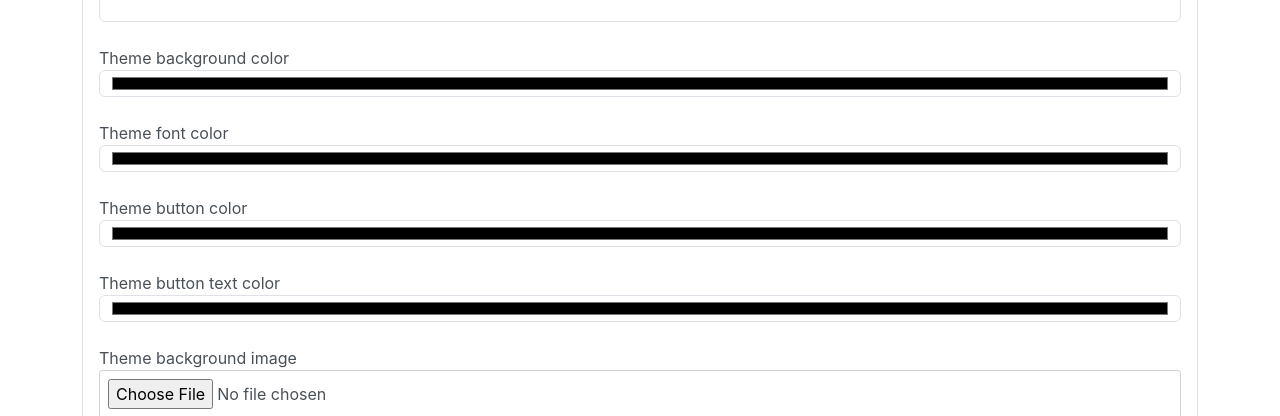
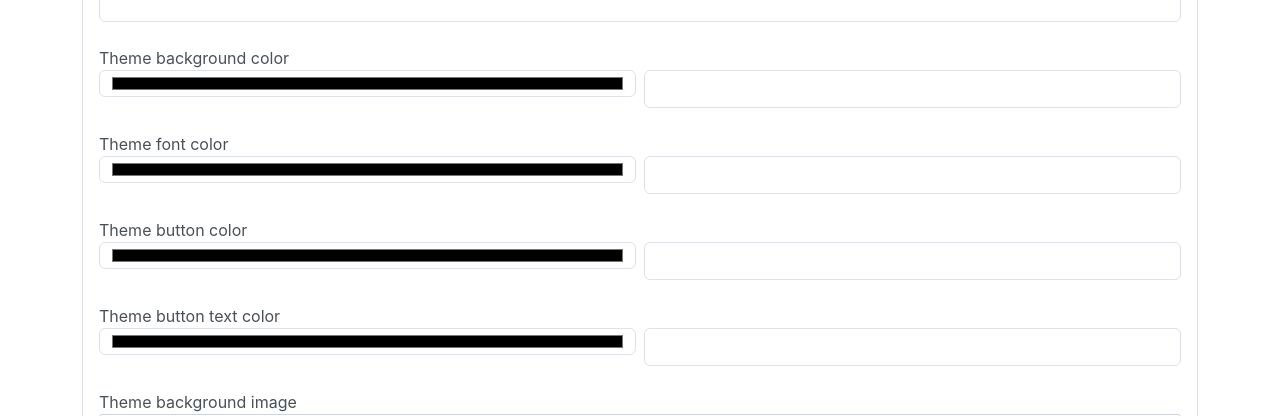
Before and after one commit to mailofdev/lyricalwings-admin, a React (Create React App) app: page /UI in a window 1280 px wide. Shown: the part 190-606 px from the top of the page. Built offline with nearby package versions, Linux system fonts and the light colour scheme; no server answers; the database is empty.

Commit message:
Added text input for theme colors

```diff
--- a/src/Screens/UI.js
+++ b/src/Screens/UI.js
@@ -19,28 +19,25 @@ const UI = () => {
     const fileInputRef = useRef(null);
     const [editId, setEditId] = useState(null); // Track the ID of the theme being edited
     const [loadingMessage, setLoadingMessage] = useState('');
-    const [appliedThemeId, setAppliedThemeId] = useState(null); // State to track applied theme ID
-
-
+    const [appliedTheme, setAppliedTheme] = useState(null); // State to track applied theme object
 
     useEffect(() => {
         fetchThemes();
-        const fetchAppliedThemeId = async () => {
+        const fetchAppliedTheme = async () => {
             try {
-                const snapshot = await get(ref(db, 'AppliedThemeId'));
+                const snapshot = await get(ref(db, 'AppliedTheme'));
                 if (snapshot.exists()) {
-                    setAppliedThemeId(snapshot.val());
+                    setAppliedTheme(snapshot.val());
                 } else {
-                    setAppliedThemeId(null);
+                    setAppliedTheme(null);
                 }
             } catch (error) {
-                console.error('Error fetching applied theme ID:', error);
+                console.error('Error fetching applied theme:', error);
             }
         };
 
-        fetchAppliedThemeId();
+        fetchAppliedTheme();
     }, []);
-
 
     const fetchThemes = async () => {
         try {
@@ -86,7 +83,7 @@ const UI = () => {
         }
 
         try {
-            setLoadingMessage("Saving themes...");
+            setLoadingMessage("Saving theme...");
             setLoading(true); // Start loading indicator
             const ThemesRef = ref(db, 'Themes');
             let newId;
@@ -162,13 +159,14 @@ const UI = () => {
 
     const applyThemeToUserWebsite = async (theme) => {
         try {
+            setLoadingMessage("Applying theme...");
             setLoading(true); // Start loading indicator
 
-            // Update applied theme ID in Firebase
-            await set(ref(db, 'AppliedThemeId'), theme);
+            // Update applied theme object in Firebase
+            await set(ref(db, 'AppliedTheme'), theme);
 
-            // Update state with applied theme ID
-            setAppliedThemeId(theme);
+            // Update state with applied theme object
+            setAppliedTheme(theme);
 
             setLoadingMessage("Theme applied successfully!");
         } catch (error) {
@@ -178,7 +176,6 @@ const UI = () => {
             setLoading(false); // Stop loading indicator
         }
     };
-
 
     return (
         <div className="container gap-4 d-flex flex-column">
@@ -198,6 +195,7 @@ const UI = () => {
 
                     <div>
                         <div>Theme background color</div>
+                        <div className="d-flex gap-2">
                             <InputText
                                 className="form-control"
                                 type="color"
@@ -206,10 +204,19 @@ const UI = () => {
                                 onChange={(e) => setThemeBGColor(e.target.value)}
                                 required
                             />
+                            <InputText
+                                className="form-control"
+                                type="text"
+                                value={themeBGColor}
+                                onChange={(e) => setThemeBGColor(e.target.value)}
+                                required
+                            />
+                        </div>
                     </div>
 
                     <div>
                         <div>Theme font color</div>
+                        <div className="d-flex gap-2">
                             <InputText
                                 className="form-control"
                                 type="color"
@@ -218,10 +225,19 @@ const UI = () => {
                                 onChange={(e) => setThemeFontColor(e.target.value)}
                                 required
                             />
+                            <InputText
+                                className="form-control"
+                                type="text"
+                                value={themeFontColor}
+                                onChange={(e) => setThemeFontColor(e.target.value)}
+                                required
+                            />
+                        </div>
                     </div>
 
                     <div>
                         <div>Theme button color</div>
+                        <div className="d-flex gap-2">
                             <InputText
                                 className="form-control"
                                 type="color"
@@ -230,10 +246,19 @@ const UI = () => {
                                 onChange={(e) => setThemeButtonColor(e.target.value)}
                                 required
                             />
+                            <InputText
+                                className="form-control"
+                                type="text"
+                                value={themeButtonColor}
+                                onChange={(e) => setThemeButtonColor(e.target.value)}
+                                required
+                            />
+                        </div>
                     </div>
 
                     <div>
                         <div>Theme button text color</div>
+                        <div className="d-flex gap-2">
                             <InputText
                                 className="form-control"
                                 type="color"
@@ -242,6 +267,14 @@ const UI = () => {
                                 onChange={(e) => setThemeButtonTextColor(e.target.value)}
                                 required
                             />
+                            <InputText
+                                className="form-control"
+                                type="text"
+                                value={themeButtonTextColor}
+                                onChange={(e) => setThemeButtonTextColor(e.target.value)}
+                                required
+                            />
+                        </div>
                     </div>
 
                     <div>
@@ -277,13 +310,10 @@ const UI = () => {
                                 variant="outline-info"
                                 onClick={() => applyThemeToUserWebsite(theme)}
                                 disabled={loading}>
-                                {appliedThemeId.id === theme.id ? 'Applied' : 'Apply Theme'}
+                                {appliedTheme && appliedTheme.id === theme.id ? 'Applied' : 'Apply Theme'}
                             </Button>
-
                         </div>
                     </div>
-
-
                 ))}
             </div>
         </div>
```
Lines whose indentation alone changed are shown as unchanged.
